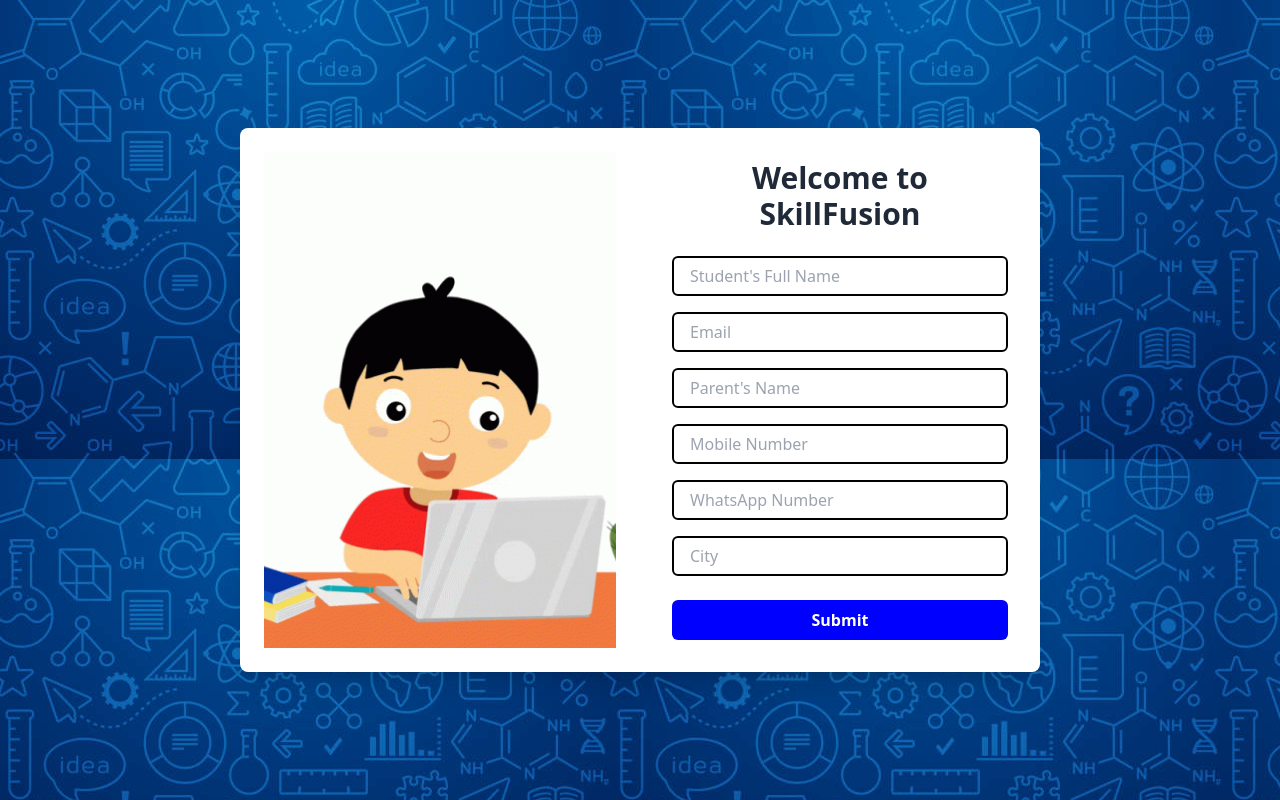
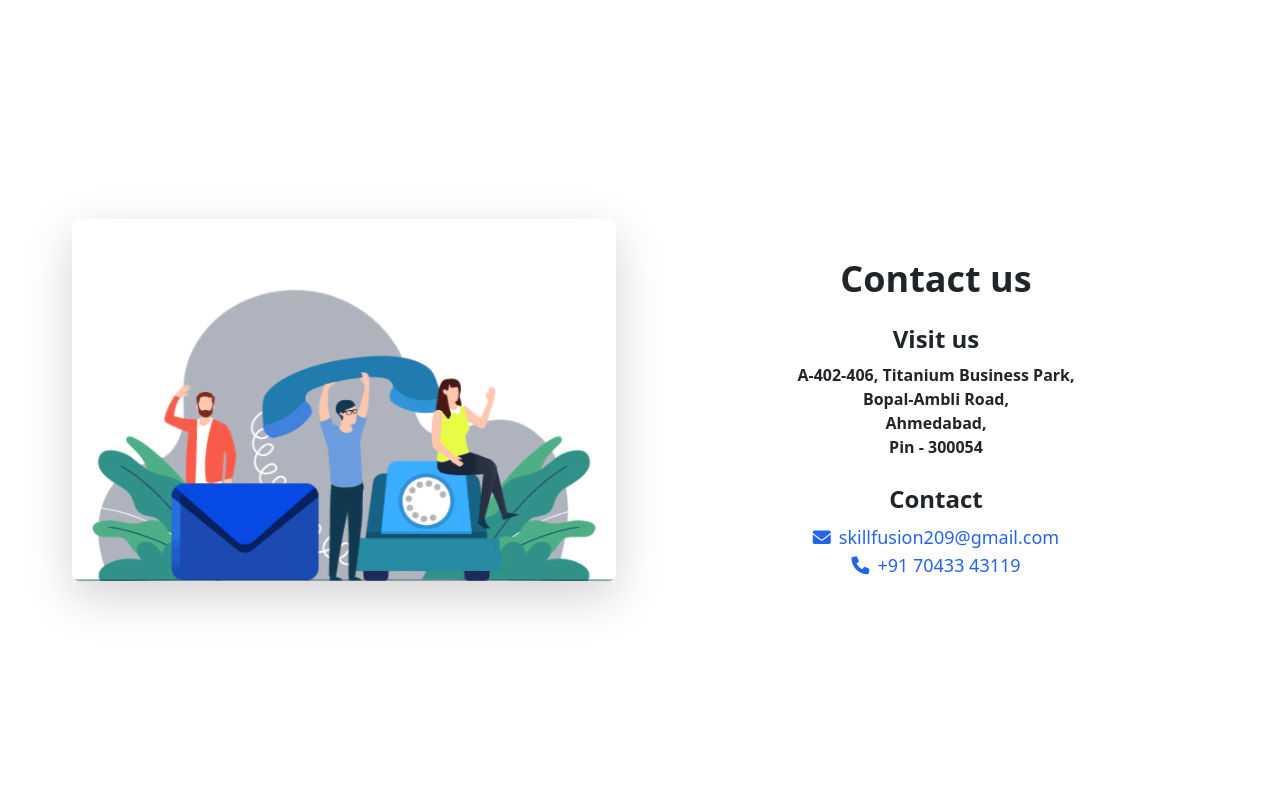
Before and after one commit to PremModhaOfficial/skill-fusion, a React (Vite) app in the folder skfrontend/skfront/: page / in a window 1280 px wide. Built offline with nearby package versions, Linux system fonts and the light colour scheme.

Commit message:
Changes - Bootstrap to Tailwind.

```diff
--- a/skfrontend/skfront/src/App.tsx
+++ b/skfrontend/skfront/src/App.tsx
@@ -1,15 +1,17 @@
 import './App.css'
 import Login from './components/Login'
 import SignUp from './components/SignUp'
+import Footer from './components/Footer'
+import ContactUs from './components/ContactUs'
 
 
 function App() {
     return (
         <div>
-            {/* <ContactUs /> */}
+            <ContactUs />
             {/* <Footer /> */}
             {/* <Login /> */}
-            <SignUp />
+            {/* <SignUp /> */}
         </div>
     )
 }
--- a/skfrontend/skfront/src/components/ContactUs.tsx
+++ b/skfrontend/skfront/src/components/ContactUs.tsx
@@ -4,29 +4,34 @@
 const ContactUs: React.FC = () => {
   const Gif = Gif01
   return (
-    <div className="contact-page container-fluid min-vh-100 d-flex">
-    <div className="contact-container container">
-      <div className="row">
-        <div className="col-md-6 ">
+    <div className="min-h-screen flex items-center justify-center ms-10 me-10">
+      <div className="container mx-auto px-4">
+        <div className="flex flex-wrap -mx-4">
+          <div className="w-full md:w-1/2 px-4 mb-8 md:mb-0">
             <img
               src={Gif}
               alt="Person typing on laptop"
-            className="contact-img-fluid"
+              className="w-full h-auto rounded-lg shadow-lg"
             />
           </div>
-        <div className="col-md-6 contact-info-box">
-          <h1 className="display-4 mb-4 contact-title">Contact us</h1>
-          <h2 className="mb-2 contact-info">Visit us</h2>
-          <p className="justify-content-start">
+          <div className="w-full md:w-1/2 px-4 contact-info-box">
+            <h1 className="text-4xl font-bold mb-6 ">Contact us</h1>
+            <h2 className="text-2xl font-semibold mb-2">Visit us</h2>
+            <p className="mb-4 contact-info">
               A-402-406, Titanium Business Park, <br />
               Bopal-Ambli Road, <br />
               Ahmedabad, <br />
               Pin - 300054
             </p>
-          <h2 className="mb-2 contact-info">Contact</h2>
+            <h2 className="text-2xl font-semibold mb-2">Contact</h2>
             <p>
-            <a href="mailto:skillfusion209@gmail.com" className="text-decoration-none fs-6"><i className="fa-solid fa-envelope me-1"></i>skillfusion209@gmail.com</a><br />
-            <a href="tel:+917043343119" className="text-decoration-none fs-6"><i className="fa-solid fa-phone me-1"></i>+91 70433 43119</a>
+              <a href="mailto:skillfusion209@gmail.com" className="text-blue-600 hover:text-blue-800 text-lg">
+                <i className="fas fa-envelope mr-2"></i>skillfusion209@gmail.com
+              </a>
+              <br />
+              <a href="tel:+917043343119" className="text-blue-600 hover:text-blue-800 text-lg">
+                <i className="fas fa-phone mr-2"></i>+91 70433 43119
+              </a>
             </p>
           </div>
         </div>
--- a/skfrontend/skfront/src/components/Footer.tsx
+++ b/skfrontend/skfront/src/components/Footer.tsx
@@ -7,68 +7,62 @@
     const skillfusionlogo = img
   return (
     <div>
-        <footer className="footer">
-            <div className="container">
-                <div className="row">
-                    <div className="col-12 mb-3">
-                        <div className="d-flex align-items-center">
-                            <i className="fa-solid fa-hand-holding-heart footer-info-logo"></i>
-                            <p className=" footer-info">"Fostering an unparalleled connection between scholar and mentor, transcending mere instruction."</p>
+        <footer className="footer px-14">
+            <div className="container mx-auto px-4">
+                <div className="mb-8">
+                <div className="flex items-center mb-4">
+                    <i className="footer-info-logo fas fa-hand-holding-heart text-2xl mr-3"></i>
+                    <p className="footer-info">"Fostering an unparalleled connection between scholar and mentor, transcending mere instruction."</p>
                 </div>
                 </div>
-                </div>
-                <div className="row">
-                    <div className="col-md-3 col-sm-6 mb-3">
-                        <h5><i className="fa-solid fa-hand-point-right"></i> About SkillFusion</h5>
+
+                <div className="grid grid-cols-1 md:grid-cols-2 lg:grid-cols-4 gap-8 mb-8">
+                <div>
+                    <h5 className="font-bold mb-4"><i className="fas fa-hand-point-right mr-2"></i>About SkillFusion</h5>
                     <ul>
-                            <li><a href="#"> <i className="fa-solid fa-circle-info"></i> About Us</a></li>
-                            <li><a href="#"> <i className="fa-solid fa-circle-info"></i> Contact Us</a></li>
-                            <li><a href="#"> <i className="fa-solid fa-circle-info"></i> Blogs</a></li>
+                    <li><a href="#" className=" transition-colors"><i className="fas fa-circle-info mr-2"></i>About Us</a></li>
+                    <li><a href="#" className=" transition-colors"><i className="fas fa-circle-info mr-2"></i>Contact Us</a></li>
+                    <li><a href="#" className=" transition-colors"><i className="fas fa-circle-info mr-2"></i>Blogs</a></li>
                     </ul>
                 </div>
-                    <div className="col-md-3 col-sm-6 mb-3">
-                        <h5> <i className="fa-solid fa-hand-point-right"></i> Learn</h5>
+
+                <div>
+                    <h5 className="font-bold mb-4"><i className="fas fa-hand-point-right mr-2"></i>Learn</h5>
                     <ul>
-                            <li><a href="#"> <i className="fa-solid fa-circle-info"></i> Explore All Class</a></li>
-                            <li><a href="#"> <i className="fa-solid fa-circle-info"></i> Offline Courses</a></li>
-                            <li><a href="#"> <i className="fa-solid fa-circle-info"></i> Free Courses</a></li>
+                    <li><a href="#" className=" transition-colors"><i className="fas fa-circle-info mr-2"></i>Explore All Class</a></li>
+                    <li><a href="#" className=" transition-colors"><i className="fas fa-circle-info mr-2"></i>Offline Courses</a></li>
+                    <li><a href="#" className=" transition-colors"><i className="fas fa-circle-info mr-2"></i>Free Courses</a></li>
                     </ul>
                 </div>
-                    <div className="col-md-3 col-sm-6 mb-3">
-                        <h5> <i className="fa-solid fa-hand-point-right"></i> Educate</h5>
+
+                <div>
+                    <h5 className="font-bold mb-4"><i className="fas fa-hand-point-right mr-2"></i>Educate</h5>
                     <ul>
-                            <li><a href="#"> <i className="fa-solid fa-circle-info"></i> Apply Now</a></li>
-                            <li><a href="#"> <i className="fa-solid fa-circle-info"></i> Educator Policy</a></li>
+                    <li><a href="#" className=" transition-colors"><i className="fas fa-circle-info mr-2"></i>Apply Now</a></li>
+                    <li><a href="#" className=" transition-colors"><i className="fas fa-circle-info mr-2"></i>Educator Policy</a></li>
                     </ul>
                 </div>
-                    <div className="col-md-3 col-sm-6 mb-3">
-                        <h5> <i className="fa-solid fa-hand-point-right"></i> Support</h5>
+
+                <div>
+                    <h5 className="font-bold mb-4"><i className="fas fa-hand-point-right mr-2"></i>Support</h5>
                     <ul>
-                            <li><a href="#"> <i className="fa-solid fa-circle-info"></i> Help</a></li>
-                            <li><a href="#"> <i className="fa-solid fa-circle-info"></i> Learner Privacy & Safety</a></li>
-                            <li><a href="#"> <i className="fa-solid fa-circle-info"></i> Terms</a></li>
+                    <li><a href="#" className=" transition-colors"><i className="fas fa-circle-info mr-2"></i>Help</a></li>
+                    <li><a href="#" className=" transition-colors"><i className="fas fa-circle-info mr-2"></i>Learner Privacy & Safety</a></li>
+                    <li><a href="#" className=" transition-colors"><i className="fas fa-circle-info mr-2"></i>Terms</a></li>
                     </ul>
                 </div>
                 </div>
-                <div className="container">
-                    <div className="row justify-content-center">
-                        <div className="col-md-6 mb-3 text-center">
+
+                <div className="flex justify-center mb-8">
                 <img src={skillfusionlogo} alt="OLL Logo" className="footer-logo" />
                 </div>
-                    </div>
-                </div>
-                <div className="container">
-                    <div className="row justify-content-center">
-                        <div className="col-md-6 mb-3">
-                            <div className="social-icons text-center">
-                                <a href="#"><i className="fab fa-whatsapp"></i></a>
-                                <a href="#"><i className="fab fa-instagram"></i></a>
-                                <a href="#"><i className="fab fa-facebook"></i></a>
-                                <a href="#"><i className="fab fa-twitter"></i></a>
-                                <a href="#"><i className="fab fa-youtube"></i></a>
-                            </div>
-                        </div>
-                    </div>
+
+                <div className="flex justify-center social-icons">
+                <a href="#" className="text-3xl  transition-colors"><i className="fab fa-whatsapp"></i></a>
+                <a href="#" className="text-3xl  transition-colors"><i className="fab fa-instagram"></i></a>
+                <a href="#" className="text-3xl  transition-colors"><i className="fab fa-facebook"></i></a>
+                <a href="#" className="text-3xl  transition-colors"><i className="fab fa-twitter"></i></a>
+                <a href="#" className="text-3xl  transition-colors"><i className="fab fa-youtube"></i></a>
                 </div>
             </div>
         </footer>
--- a/skfrontend/skfront/src/components/Login.tsx
+++ b/skfrontend/skfront/src/components/Login.tsx
@@ -29,13 +29,11 @@
                 type="text"
                 className="appearance-none border-black border-2 rounded w-full py-2 px-3 text-black leading-tight focus:outline-none focus:shadow-[0_0_10px_rgba(59,130,246,0.8)] transition-shadow duration-200"
                 id="e-mail"
-                placeholder="abc@gmail.com"
-              />
+                placeholder="abc@gmail.com"/>
             </div>
             <button
               type="submit"
-              className=" font-bold py-2 px-4 rounded w-full login-btn"
-            >
+              className="font-bold py-2 px-4 rounded w-full login-btn">
               LogIn
             </button>
           </form>
--- a/skfrontend/skfront/src/index.css
+++ b/skfrontend/skfront/src/index.css
@@ -4,7 +4,7 @@
 
 
 /* Styling for the footer */
-.footer {
+footer {
   background-color: rgb(63, 54, 54);
   color: white;
   padding: 2rem 0;
@@ -21,7 +21,7 @@
   margin-top: -15px;
 }
 
-.footer h5 {
+ h5 {
   font-size: 1.5rem;
   margin-bottom: 0.8rem;
   font-family:sans-serif
@@ -30,6 +30,7 @@
 .footer ul {
   list-style-type: none;
   padding-left: 0;
+  margin-top: -10px;
 }
 
 .footer ul li {
@@ -50,13 +51,13 @@
 
 .footer-logo {
   width: 300px;
-  margin-top: -50px;
+  background-color: white ;
 }
 
 .social-icons {
   font-size: 2rem;
   justify-self: center;
-  margin-top: -50px;
+  margin-top: -20px;
 }
 
 .social-icons a {
@@ -159,7 +160,7 @@
 }
 
 .contact-info-box{
-  padding-top: 20px ;
+  padding-top: 40px ;
   text-align: center;
 }
 
```
Also changed, not shown: skfrontend/skfront/src/assets/logo.png, skfrontend/skfront/src/assets/logo1.png (added). Lines whose indentation alone changed are shown as unchanged.
